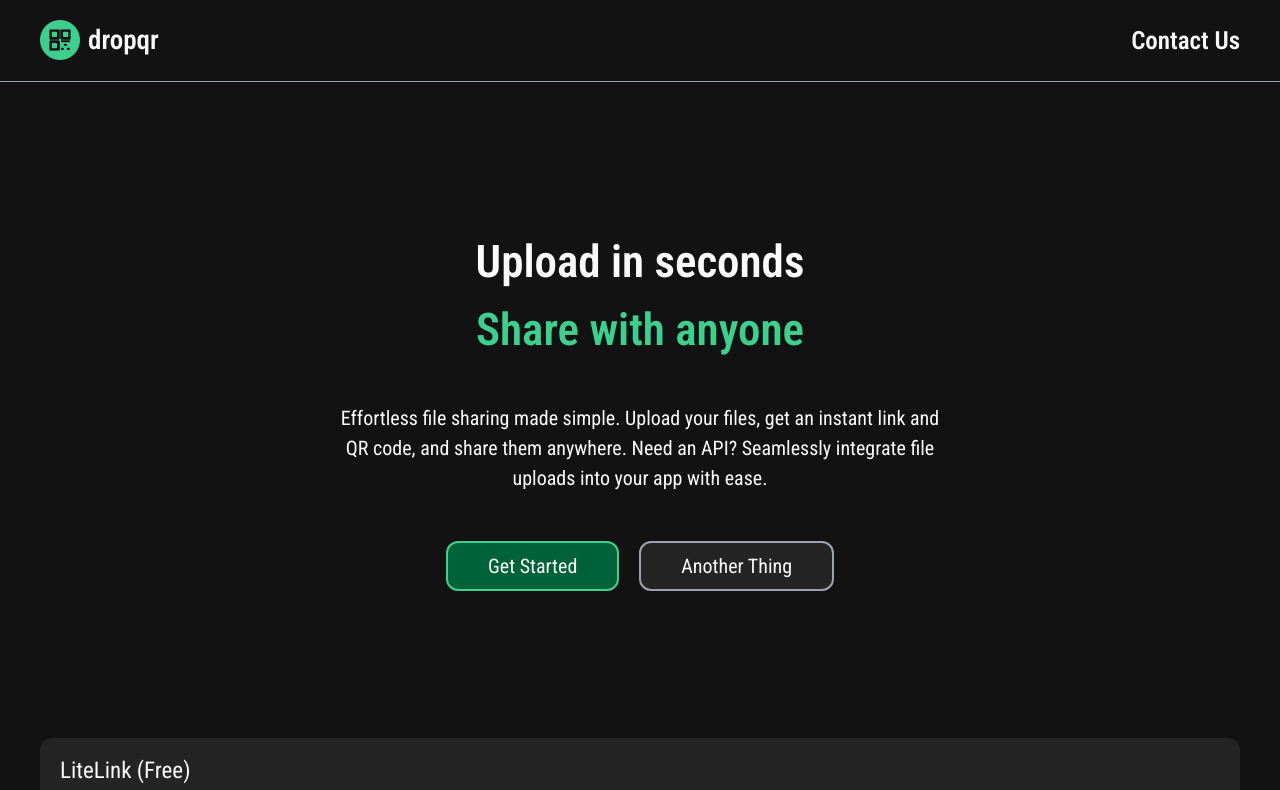
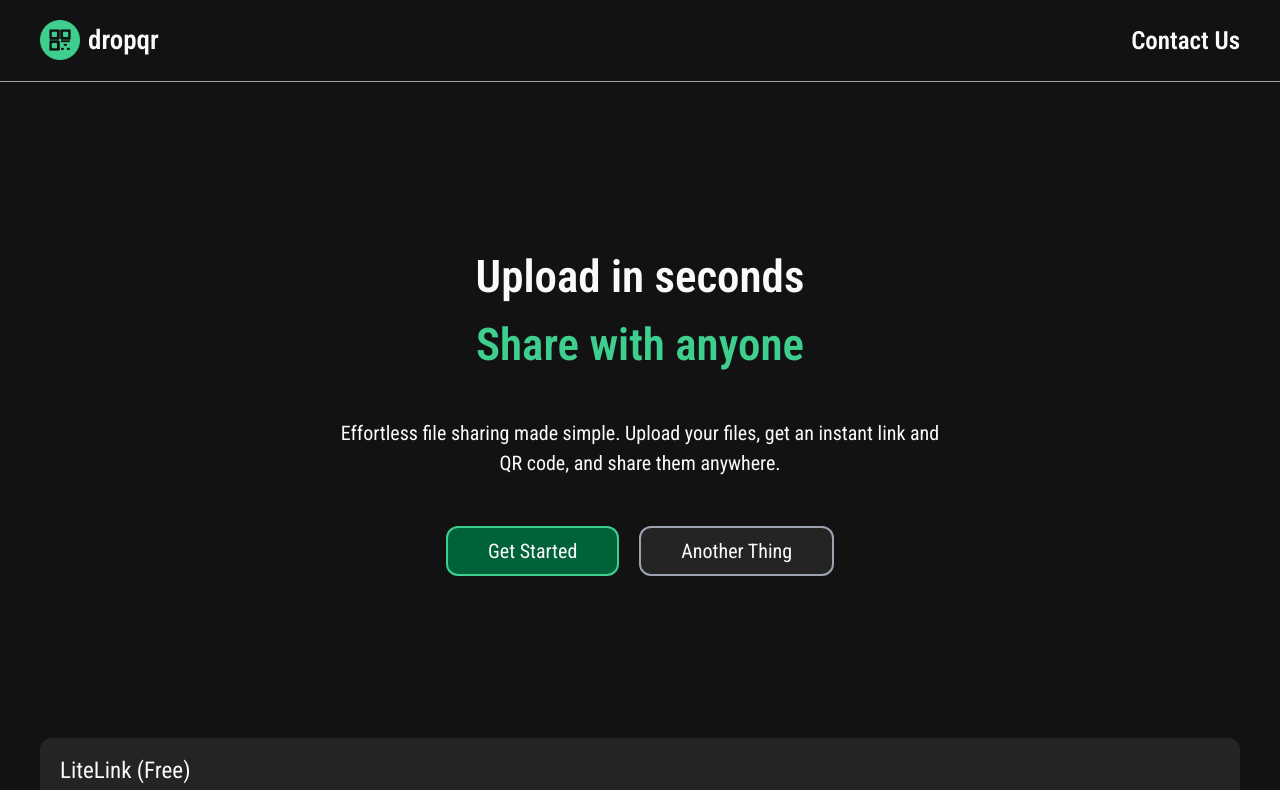
Before and after one commit to Gauravtripathii/dropqr, a Next.js app: page / in a window 1280 px wide. Shown: the top 790 px of the page. Built offline with nearby package versions, Linux system fonts and the light colour scheme; no server answers.

Commit message:
contact-u init: Header + middleware mention

```diff
--- a/src/app/components/Hero/Hero.jsx
+++ b/src/app/components/Hero/Hero.jsx
@@ -12,7 +12,8 @@ export default function Hero() {
                 <span className="text-foreground-green">Share with anyone</span>
             </h1>
             <p className="text-[18px] md:text-[20px] md:w-1/2 text-justify md:text-center">
-                Effortless file sharing made simple. Upload your files, get an instant link and QR code, and share them anywhere. Need an API? Seamlessly integrate file uploads into your app with ease.
+                Effortless file sharing made simple. Upload your files, get an instant link and QR code, and share them anywhere.
+                {/* Need an API? Seamlessly integrate file uploads into your app with ease. */}
             </p>
             <div className="flex items-center justify-center gap-5 mt-2 md:w-1/2">
                 <button
--- /dev/null
+++ b/src/app/contact-us/page.js
@@ -0,0 +1,11 @@
+"use client";
+
+import Header from "../components/Header/Header";
+
+export default function ContactUs() {
+    return (
+        <div className="w-screen overflow-y-hidden">
+            <Header />
+        </div>
+    )
+}
--- a/src/middleware.js
+++ b/src/middleware.js
@@ -10,7 +10,7 @@ export function middleware(request) {
     //     return NextResponse.redirect(new URL('/upload', request.nextUrl));
     // }
 
-    const isPublicPath = path === '/' || path === '/auth';
+    const isPublicPath = path === '/' || path === '/auth' || path === '/contact-us';
 
     const token = request.cookies.get('next-auth.session-token')?.value || request.cookies.get("__Secure-next-auth.session-token")?.value;
 
@@ -29,5 +29,6 @@ export const config = {
         // '/profile/:path*',
         '/upload',
         // '/verifyemail'
+        "/contact-us",
     ]
 }
```
